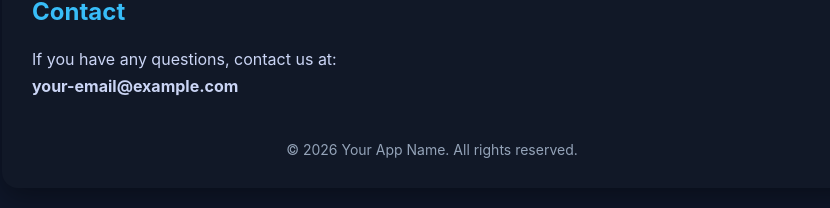
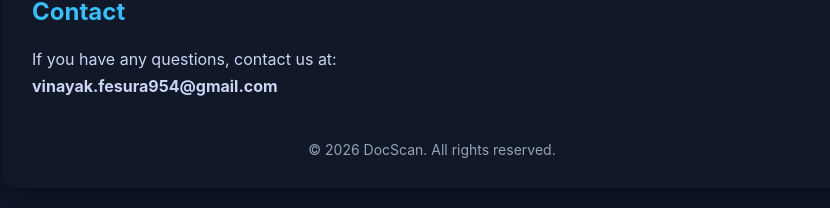
Before and after one commit to Vinu21si/privacy-policy, a plain HTML site: page index.html in a window 1280 px wide. Shown: the part 954-1162 px from the top of the page, without its empty margins (208-1038 px from the left). Drawn offline with Linux system fonts and the light colour scheme.

Commit message:
force rebuild

```diff
--- a/index.html
+++ b/index.html
@@ -107,11 +107,11 @@ We may update this Privacy Policy occasionally. Any changes will be reflected on
 <h2>Contact</h2>
 <p>
 If you have any questions, contact us at:<br>
-<strong>your-email@example.com</strong>
+<strong>vinayak.fesura954@gmail.com</strong>
 </p>
 
 <div class="footer">
-© 2026 Your App Name. All rights reserved.
+© 2026 DocScan. All rights reserved.
 </div>
 
 </div>
```
